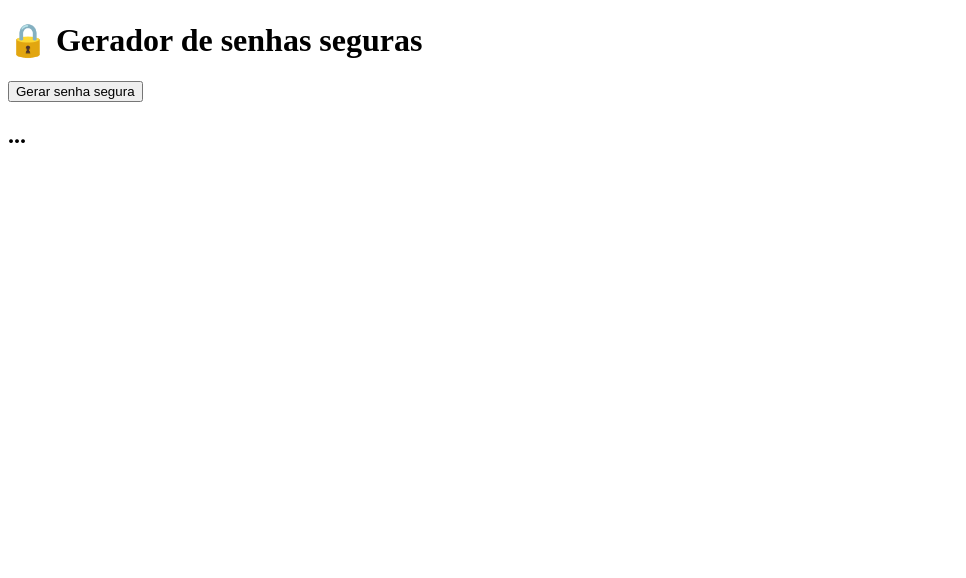
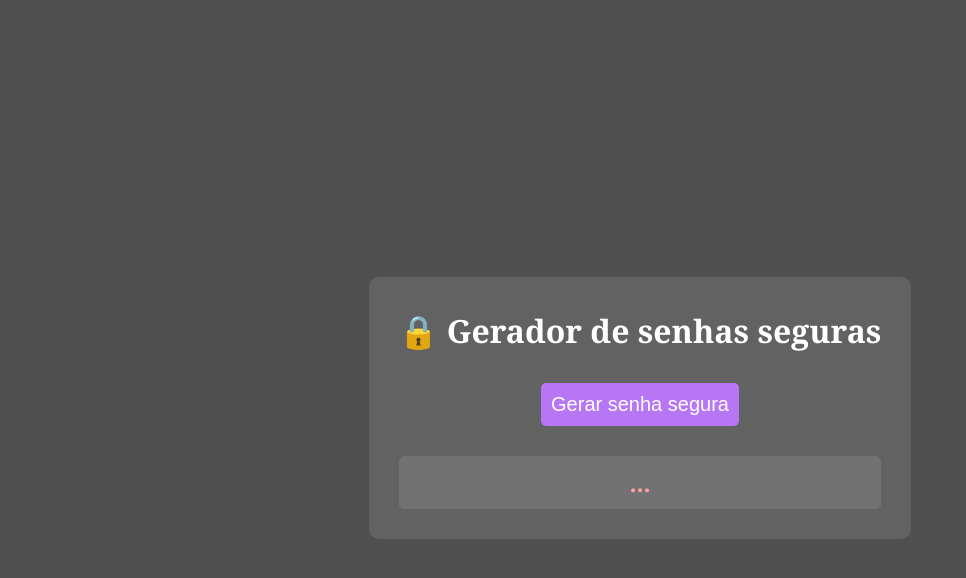
Before and after one commit to renanfremiot/gerador-de-senhas, a website built with Vite: page index.html in a window 1280 px wide. Shown: the whole page, without its empty margins (0-966 px from the left). Built offline with nearby package versions, Linux system fonts and the light colour scheme.

Commit message:
Gerador de senhas Ok

```diff
--- a/index.html
+++ b/index.html
@@ -7,9 +7,11 @@
     <title>Gerador de senhas seguras</title>
 </head>
 <body>
+    <main>
     <h1>🔒 Gerador de senhas seguras</h1>
     <button>Gerar senha segura</button>
     <h2>...</h2>
+    </main>
     <script src="src/main.js" type="module"></script>
 </body>
 </html>
--- a/src/main.js
+++ b/src/main.js
@@ -1 +1,16 @@
-console.log('Hello World!')
+import { nanoid } from 'nanoid';
+import './style.css';
+import copy from 'clipboard-copy';
+
+const passwordButton = document.querySelector('button');
+const displayPassword = document.querySelector('h2');
+
+passwordButton.addEventListener('click', () => {
+  const randomPassword = nanoid();
+  displayPassword.innerHTML = randomPassword;
+});
+
+displayPassword.addEventListener('click', () => {
+  copy(displayPassword.innerHTML);
+  alert('Copiou a senha!');
+});
--- /dev/null
+++ b/src/style.css
@@ -0,0 +1,36 @@
+body {
+  background-color: #505050;
+  color: white;
+  font-family: Cambria, Cochin, Georgia, Times, 'Times New Roman', serif;
+  text-align: center;
+  display: flex;
+  flex-direction: column;
+  justify-content: center;
+  align-items: center;
+  min-height: 100vh;
+}
+
+main {
+    background-color: rgba(255, 255, 255, 0.103);
+    max-width: 600px;
+    border-radius: 10px;
+    padding: 10px 30px;
+}
+
+h2 {
+  color: rgb(255, 160, 160);
+  background-color: rgba(255, 255, 255, 0.1);
+  border-radius: 5px;
+  padding: 10px;
+}
+
+button {
+  background-color: rgb(183, 118, 243);
+  border: 0 none;
+  padding: 10px;
+  font-size: 20px;
+  color: white;
+  border-radius: 5px;
+  cursor: pointer;
+  margin: 10px;
+}
```
Also changed, not shown: package.json (+9 -2 lines), .eslintrc.json (added), 2 other files.
